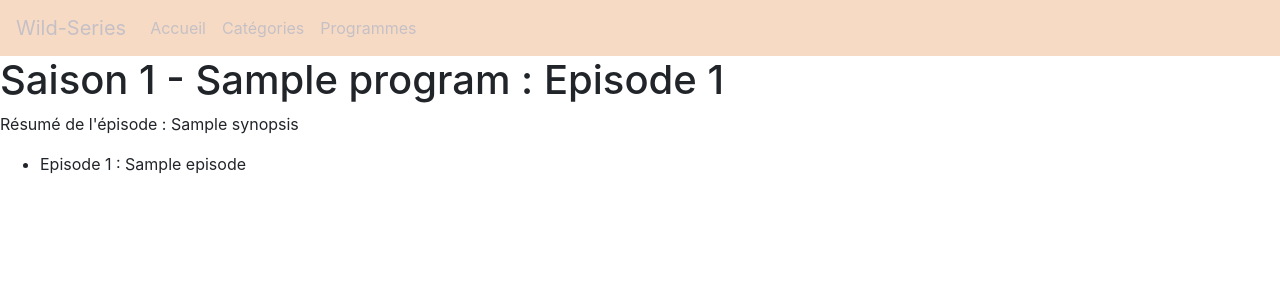
After one commit to sandraplalibourel/wild-series2, a Symfony app: template templates/program/episode_show.html.twig in a window 1280 px wide. The commit adds this page. Shown: the top 300 px of the page. Run offline with Twig, Linux system fonts and the light colour scheme; the template is opened without the code that fills it: most values are stand-ins (such as "Sample title", 1, 10 or a date in 2020); style sheets or scripts are compiled from the project's sources; some libraries are stand-ins or nearby versions.

Commit message:
symfony 10 done

```diff
--- /dev/null
+++ b/templates/program/episode_show.html.twig
@@ -0,0 +1,12 @@
+{% extends 'base.html.twig' %}
+{% block title %}Episode numéro {{ episode.id }}{% endblock %}
+{% block body %}
+            <h1>Saison {{ season.number }} - {{ program.title }} : Episode {{ episode.number }}</h1>
+            <p>Résumé de l'épisode : {{ episode.synopsis }}</p>
+
+            <ul>
+                <li>
+                    Episode {{ episode.number }} : {{ episode.title }}
+                </li>
+            </ul>
+{% endblock %}
--- a/templates/program/season_show.html.twig
+++ b/templates/program/season_show.html.twig
@@ -16,6 +16,7 @@
                         Episode {{ episode.number }} : {{ episode.title }}</br>
 
                         <p>Synopsis de l'épisode : {{ episode.synopsis }}</p>
+                        <a href="{{ path('program_episode_show', {program_id: program.id, season_id: season.id, episode_id: episode.id})}}">Voir l'épisode</a>
                     </li>
                 {% endfor %}
             </ul>
```
